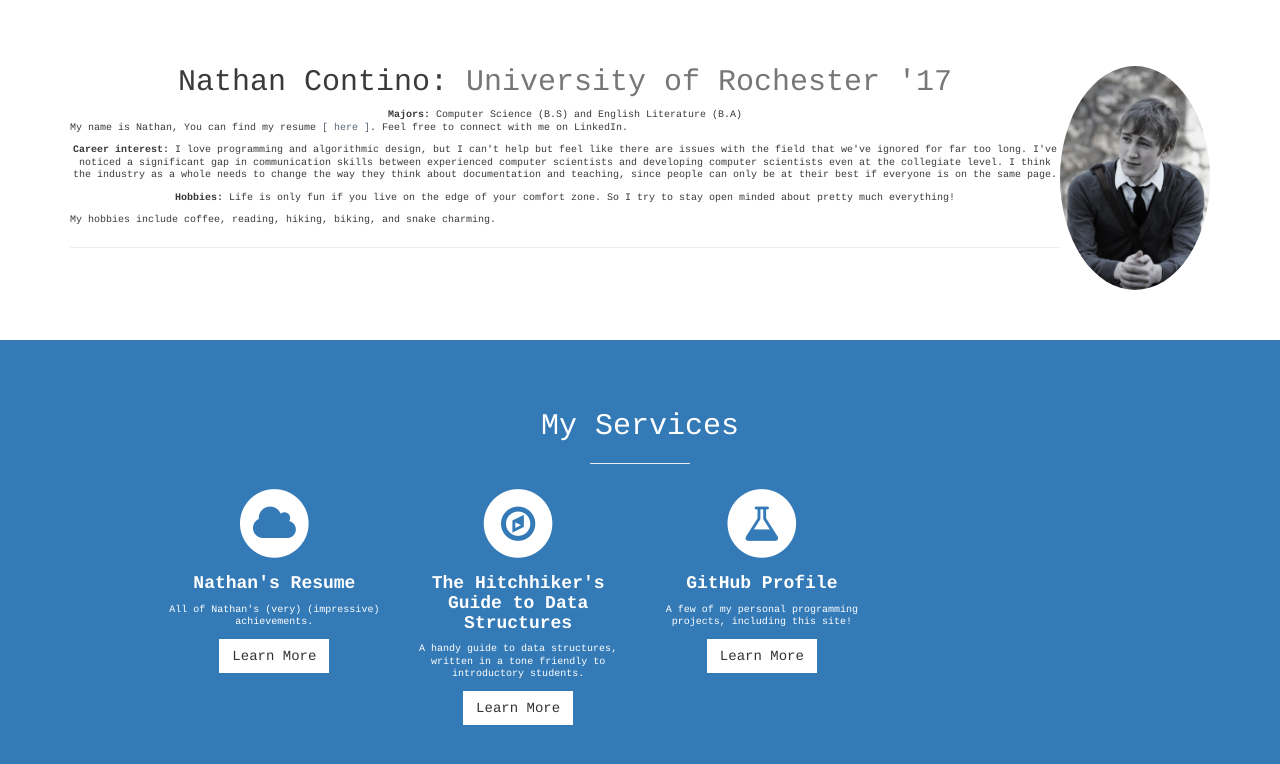
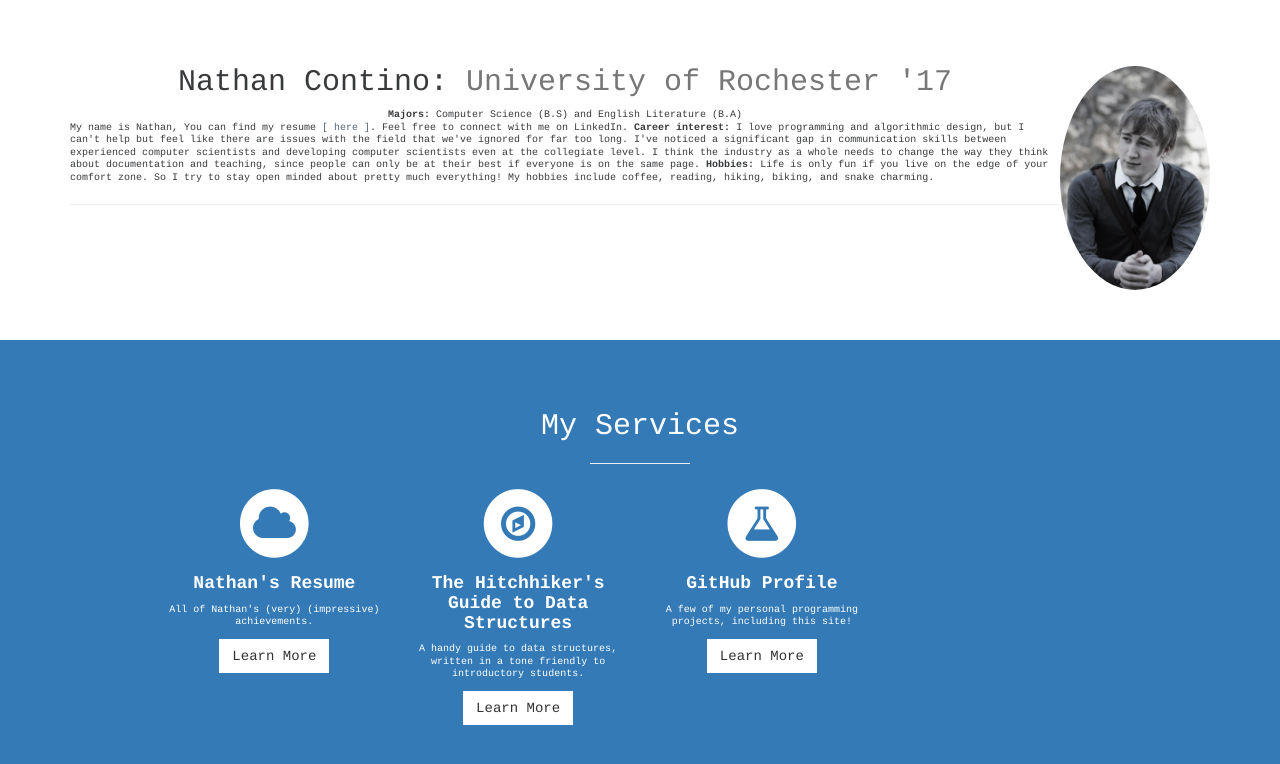
Before and after one commit to nathan-contino/nathan-contino.github.io, a Jekyll site: the page built from index.html, in a window 1280 px wide and 900 px high, scrolled down 803 px, cut to the strip 101-865 px from the top of the window. Built offline with Jekyll 4.4.1, drawn with Linux system fonts in a browser that asks for light colours.

Commit message:
alignment again
Former-commit-id: 9d9c1719cc4670f1392aa89fbde7cb2bf352d57a [formerly 5e73e7ebf76a6b8cc5290ede321b0d8cbd260b9f] [formerly d05a2a94064d55fa64047bfc0b33dd6a6ac890c3 [formerly ca66326559fe4407f3e01d85bb7287a40fea5a70]]
Former-commit-id: 9ee1a7e177d1ff2828818984ba88cf21c4dd82ea [formerly 9d00206dcdd02c7614eaa57a4dd6d851a7f84100]
Former-commit-id: 1a0d2b2bb2a383d055abf365a935d0886a87cf0c

```diff
--- a/_includes/about.html
+++ b/_includes/about.html
@@ -8,13 +8,11 @@
             <h10 align="left" font-family="inherit" font-weight="500" line-height="1.1" color="inherit">
               <b align="left">Majors: </b> Computer Science (B.S) and English Literature (B.A) <br/>
                 <p align="left">My name is Nathan, You can find my resume
-                <a href="{{ site.baseurl }}public/Nathan_Contino_Resume.pdf"> [ here ]</a>. Feel free to connect with me on LinkedIn.</p>
+                <a href="{{ site.baseurl }}public/Nathan_Contino_Resume.pdf"> [ here ]</a>. Feel free to connect with me on LinkedIn.
                 <b align="left">Career interest:</b>
                   I love programming and algorithmic design, but I can't help but feel like there are issues with the field that we've ignored for far too long. I've noticed a significant gap in communication skills between experienced computer scientists and developing computer scientists even at the collegiate level. I think the industry as a whole needs to change the way they think about documentation and teaching, since people can only be at their best if everyone is on the same page.
-                </p>
                 <b align="left">Hobbies:</b>
-                  Life is only fun if you live on the edge of your comfort zone. So I try to stay open minded about pretty much everything!</p>
-                <p align="left">
+                  Life is only fun if you live on the edge of your comfort zone. So I try to stay open minded about pretty much everything!
                   My hobbies include coffee, reading, hiking, biking, and snake charming.</p>
             </h4>
           </div>
```
